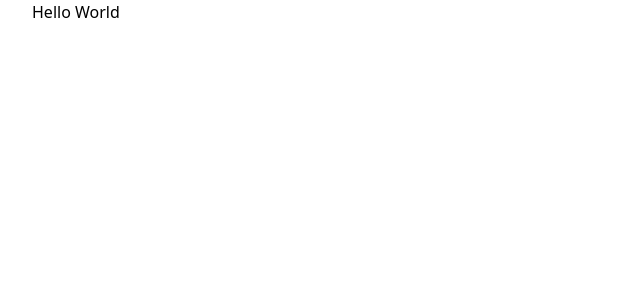
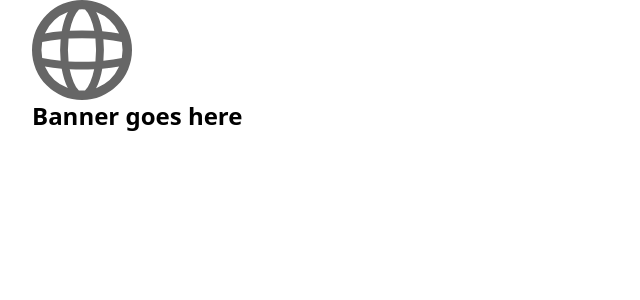
Before and after one commit to alekspanteli/my-app, a Next.js app: page / in a window 1280 px wide. Shown: the top 300 px of the page, without its empty margins (0-640 px from the left). Built offline with nearby package versions, Linux system fonts and the light colour scheme.

Commit message:
Add Banner component and update Home page to display it; update package dependencies

```diff
--- /dev/null
+++ b/app/components/banner.tsx
@@ -0,0 +1,11 @@
+import Image from "next/image";
+const logo = "/globe.svg";
+
+export default function Banner() {
+  return (
+    <header>
+      <Image src={logo} alt="Logo" width={100} height={100} />
+      <h1 className="text-2xl font-bold">Banner goes here</h1>
+    </header>
+  );
+}
--- a/app/page.tsx
+++ b/app/page.tsx
@@ -1,8 +1,9 @@
+import Banner from "./components/banner";
 
 export default function Home() {
   return (
     <div className="container">
-      <h1>Hello World</h1>
+      <Banner />
     </div>
   );
 }
```
Also changed, not shown: package.json (+10 -10 lines), 1 other file (tests, documents, lock files or other folders).
